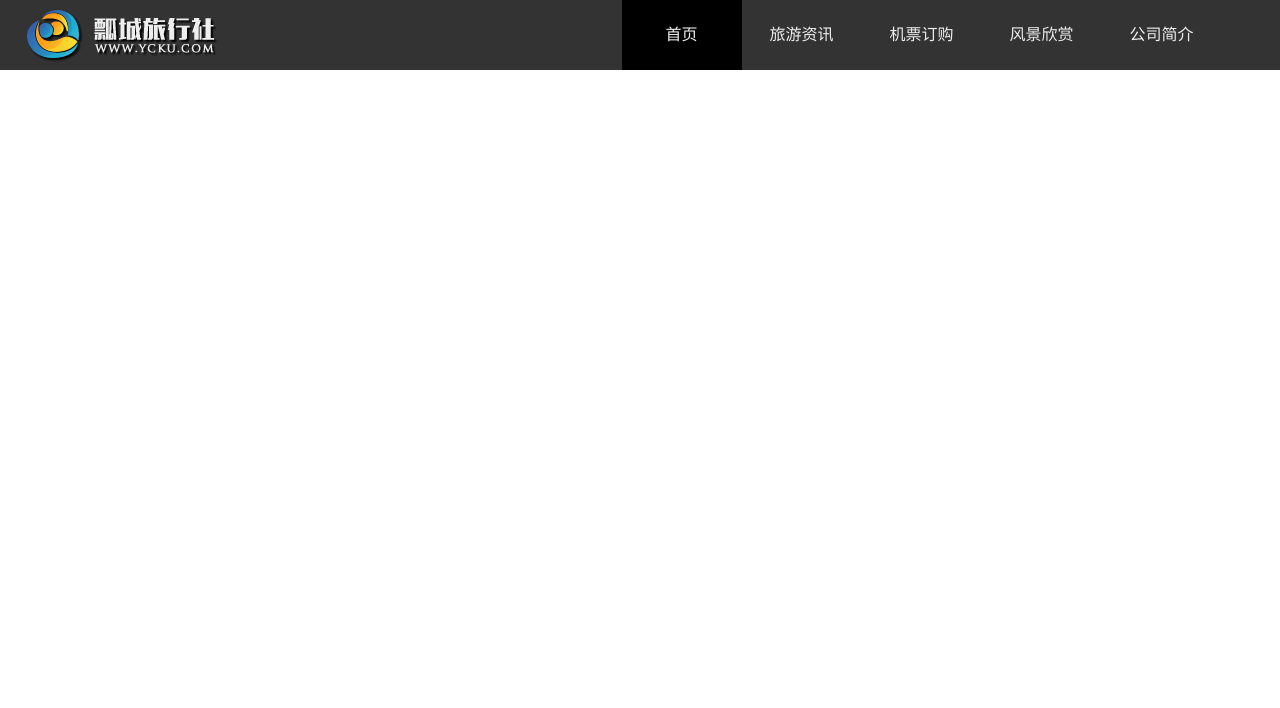
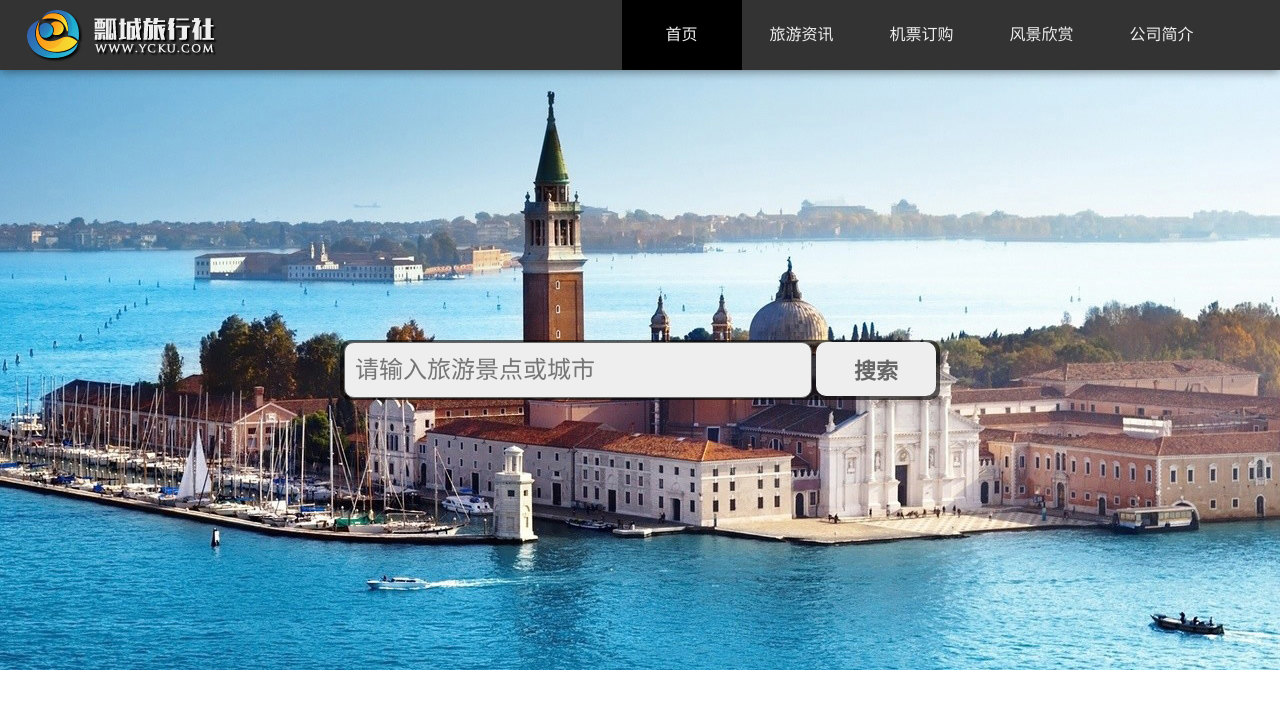
Before and after one commit to yinjin/html5-pc, a plain HTML site: page index.html in a window 1280 px wide. Drawn offline with Linux system fonts and the light colour scheme.

Commit message:
搜索区
1、header添加阴影，提高层级，保证阴影效果可见
2、添加搜索区，背影是块大图，通过设置最小宽度和宽度100%，来保证背影图居中
3、通过绝对定位布局搜索区

```diff
--- a/css/style.css
+++ b/css/style.css
@@ -14,8 +14,13 @@ a {
 }
 #header{
 	width: 100%;
+	min-width: 1263px !important;
 	height: 70px;
 	background-color: #333;
+	box-shadow:  0 1px 10px rgba(0, 0, 0, .5); /*添加阴影效果*/
+	/*提升层次，使阴影效果不被遮挡*/
+	position: relative;
+	z-index: 9999;
 }
 #header .center {
 	width: 1263px;
@@ -49,3 +54,53 @@ a {
 #header .active a {
 	background-color: #000;
 }
+/*搜索区*/
+#serach {
+	width: 100%;
+	min-width: 1263px !important; /*最小宽度，保证页面效果*/
+	height: 600px;
+	position: relative;
+	background: url(../img/search.jpg) no-repeat center;
+}
+#serach .center {
+	width: 600px;
+	height: 60px;
+	background-color: #000;
+	position: absolute;
+	top: 50%;
+	left: 50%;
+	margin: -30px 0 0 -300px;
+	border-radius: 10px;
+	opacity: 0.6;
+}
+#serach .search {
+	width: 446px;
+	height: 54px;
+	position: absolute;
+	top: 50%;
+	left:50%;
+	margin: -28px 0 0 -296px;
+	border-radius: 10px;
+	border: 1px solid #666;
+	font-size: 24px;
+	color: #666;
+	outline: none;
+	padding: 0 10px;
+	background-color: #eee;
+}
+#serach .button {
+	width: 120px;
+	height: 54px;
+	position: absolute;
+	top: 50%;
+	left: 50%;
+	cursor: pointer;
+	margin: -28px 0 0 176px;
+	font-size: 22px;
+	border-radius: 10px;
+	border: none;
+	color: #666666;
+	font-weight: bold;
+	outline: none;
+	background-color: #eee;
+}
--- a/index.html
+++ b/index.html
@@ -34,9 +34,11 @@
 				</nav>
 			</div>
 		</header>
-		<!--<header>header</header>-->
-		<!--<section>section</section>
-		<footer>footer</footer>-->
+		<div id="serach">
+			<div class="center"></div>
+			<input type="text" name="" id="" class="search" placeholder="请输入旅游景点或城市" />
+			<button class="button">搜索</button>
+		</div>
 	</body>
 
 </html>
```
